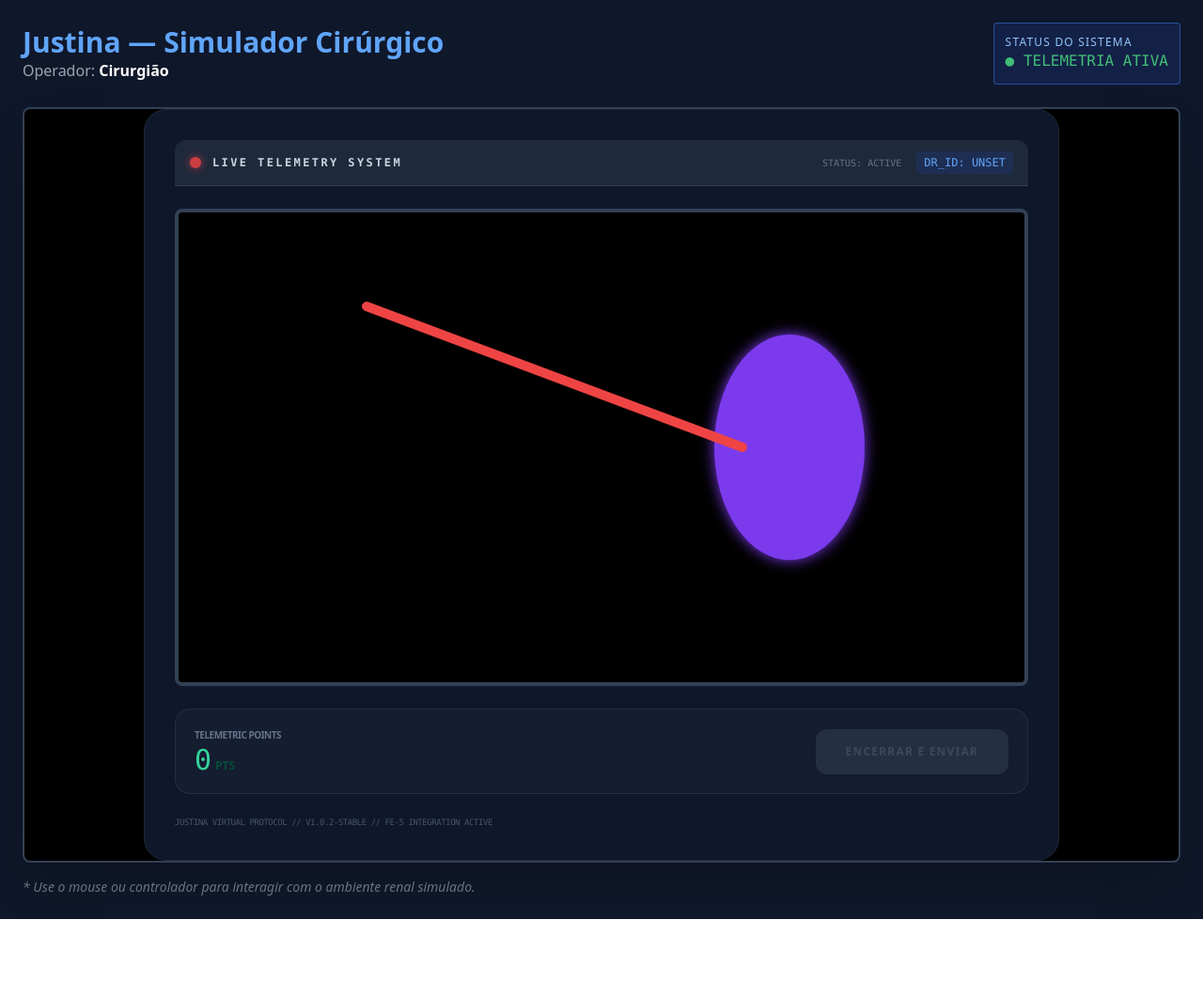
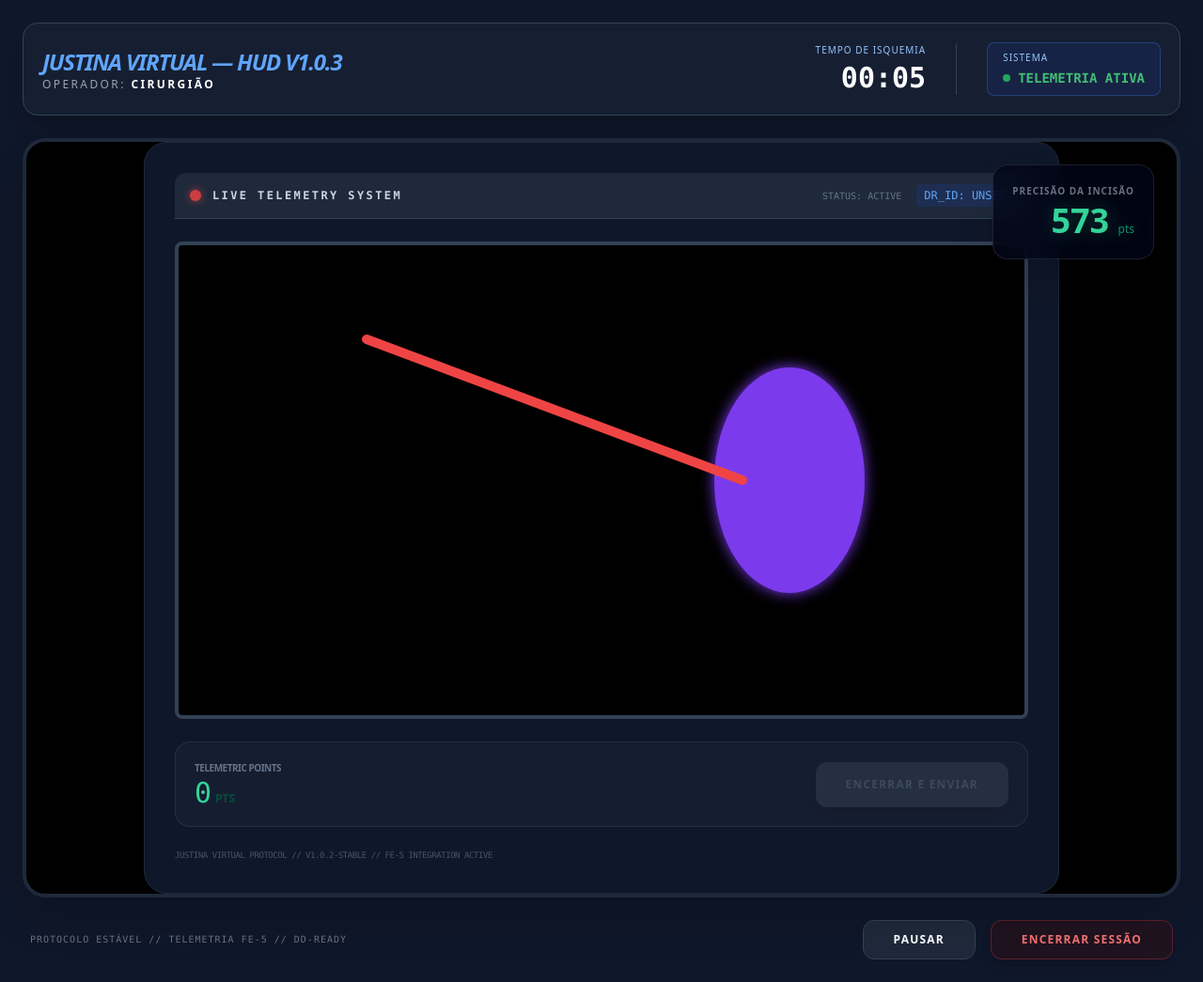
Before and after one commit to No-Country-simulation/S02-26-E25-JustinaVirtual, a React (Vite) app in the folder frontend/: page /simulator in a window 1280 px wide. Shown: the whole page at 94% size. Before the commit the page ends 978 px from the top, so only its background shows below. Built offline with nearby package versions, Linux system fonts and the light colour scheme.

Commit message:
docs: upgrade HUD v1.0.3 com telemetria avançada e cronômetro

```diff
--- a/frontend/src/pages/Simulator.jsx
+++ b/frontend/src/pages/Simulator.jsx
@@ -2,39 +2,103 @@ import { useEffect, useState } from "react";
 import RenalCanvas from "../canvas/RenalCanvas";
 
 export default function Simulator() {
-  const [medico, setMedico] = useState("Cirurgião");
+  const [medico, setMedico] = useState("CIRURGIÃO");
+  const [segundos, setSegundos] = useState(0);
 
+  // 1. Busca o nome real do médico e garante CAIXA ALTA
   useEffect(() => {
-    // Buscamos os dados que você salvou lá no RegistrationForm
     const dadosSalvos = localStorage.getItem("justina_user");
     if (dadosSalvos) {
       const objetoMedico = JSON.parse(dadosSalvos);
-      setMedico(objetoMedico.name || "Cirurgião"); // Pega o nome do médico
+      // Se tiver nome, transforma em UPPERCASE, se não, vira CIRURGIÃO
+      setMedico(objetoMedico.name ? objetoMedico.name.toUpperCase() : "CIRURGIÃO");
     }
   }, []);
 
+  // 2. Cronômetro de Sessão (Tempo Real)
+  useEffect(() => {
+    const timer = setInterval(() => {
+      setSegundos((prev) => prev + 1);
+    }, 1000);
+    return () => clearInterval(timer); // Limpa o timer ao fechar o componente
+  }, []);
+
+  // Função auxiliar para formatar 00:00
+  const formatarTempo = (s) => {
+    const min = Math.floor(s / 60).toString().padStart(2, '0');
+    const seg = (s % 60).toString().padStart(2, '0');
+    return `${min}:${seg}`;
+  };
+
   return (
-    <div className="p-6 bg-slate-900 min-h-screen text-gray-100">
-      <div className="mb-6 flex justify-between items-center">
+    <div className="p-6 bg-slate-900 min-h-screen text-gray-100 font-sans">
+
+      {/* HUD SUPERIOR - CABEÇALHO */}
+      <div className="mb-6 flex justify-between items-center bg-slate-800/50 p-5 rounded-2xl border border-slate-700 shadow-xl">
         <div>
-          <h1 className="text-3xl font-bold text-blue-400">Justina — Simulador Cirúrgico</h1>
-          <p className="text-gray-400">Operador: <span className="text-white font-semibold">{medico}</span></p>
+          <h1 className="text-2xl font-black text-blue-400 tracking-tighter uppercase italic">
+            Justina Virtual — HUD v1.0.3
+          </h1>
+          <p className="text-xs text-gray-400 uppercase tracking-[0.2em]">
+            Operador: <span className="text-white font-bold">{medico}</span>
+          </p>
         </div>
-        <div className="bg-blue-900/30 p-3 rounded border border-blue-500/50">
-          <p className="text-xs uppercase tracking-widest text-blue-300">Status do Sistema</p>
-          <p className="text-green-400 animate-pulse font-mono">● TELEMETRIA ATIVA</p>
+
+        <div className="flex gap-8 items-center">
+          {/* CRONÔMETRO CIRÚRGICO */}
+          <div className="text-right border-r border-slate-700 pr-8">
+            <p className="text-[10px] uppercase text-blue-300 tracking-widest mb-1">Tempo de Isquemia</p>
+            <p className="text-3xl font-mono font-black text-white">{formatarTempo(segundos)}</p>
+          </div>
+
+          {/* STATUS DA TELEMETRIA */}
+          <div className="bg-blue-900/20 p-2 px-4 rounded-lg border border-blue-500/30">
+            <p className="text-[10px] uppercase tracking-widest text-blue-300 mb-1">Sistema</p>
+            <p className="text-green-400 animate-pulse font-mono text-sm font-bold flex items-center gap-2">
+              <span className="h-2 w-2 bg-green-500 rounded-full"></span>
+              TELEMETRIA ATIVA
+            </p>
+          </div>
         </div>
       </div>
 
+      {/* CONTAINER DO SIMULADOR (CANVAS) */}
+      <div className="bg-black rounded-3xl border-4 border-slate-800 shadow-2xl overflow-hidden relative group">
+        <RenalCanvas />
 
-      <div className="bg-black rounded-lg border-2 border-slate-700 shadow-2xl overflow-hidden">
-        {/* Aqui é onde a cirurgia acontece - Sua lógica de Canvas */}
-        <RenalCanvas />
+        {/* SCORE OVERLAY - TELEMETRIA EM TEMPO REAL */}
+        <div className="absolute top-6 right-6 bg-slate-950/80 backdrop-blur-md p-5 rounded-2xl border border-white/10 text-right shadow-2xl">
+          <p className="text-gray-500 text-[10px] font-bold uppercase tracking-widest mb-1">Precisão da Incisão</p>
+          <p className="text-4xl font-black text-emerald-400 drop-shadow-[0_0_10px_rgba(52,211,153,0.3)]">
+            573 <span className="text-xs text-emerald-600 font-normal">pts</span>
+          </p>
+        </div>
+
+        {/* MENSAGEM DE AJUDA NO HOVER */}
+        <div className="absolute bottom-4 left-1/2 -translate-x-1/2 opacity-0 group-hover:opacity-100 transition-opacity bg-blue-600/90 text-white text-[10px] px-4 py-1 rounded-full font-bold uppercase tracking-widest">
+          Mouse para interagir com o parênquima renal
+        </div>
       </div>
 
-      <p className="mt-4 text-sm text-gray-500 italic">
-        * Use o mouse ou controlador para interagir com o ambiente renal simulado.
-      </p>
+      {/* BARRA DE STATUS INFERIOR */}
+      <div className="mt-6 flex justify-between items-center px-2">
+        <p className="text-[10px] text-gray-500 font-mono uppercase tracking-widest">
+          Protocolo Estável // Telemetria FE-5 // DD-Ready
+        </p>
+
+        <div className="flex gap-4">
+          <button className="px-8 py-3 bg-slate-800 hover:bg-slate-700 text-white rounded-xl text-xs font-black transition-all border border-slate-700 uppercase tracking-widest">
+            Pausar
+          </button>
+          <button
+            onClick={() => window.location.href = '/'}
+            className="px-8 py-3 bg-red-950/30 hover:bg-red-600 border border-red-500/30 text-red-400 hover:text-white rounded-xl text-xs font-black transition-all shadow-lg uppercase tracking-widest"
+          >
+            Encerrar Sessão
+          </button>
+        </div>
+      </div>
+
     </div>
   );
 }
```
